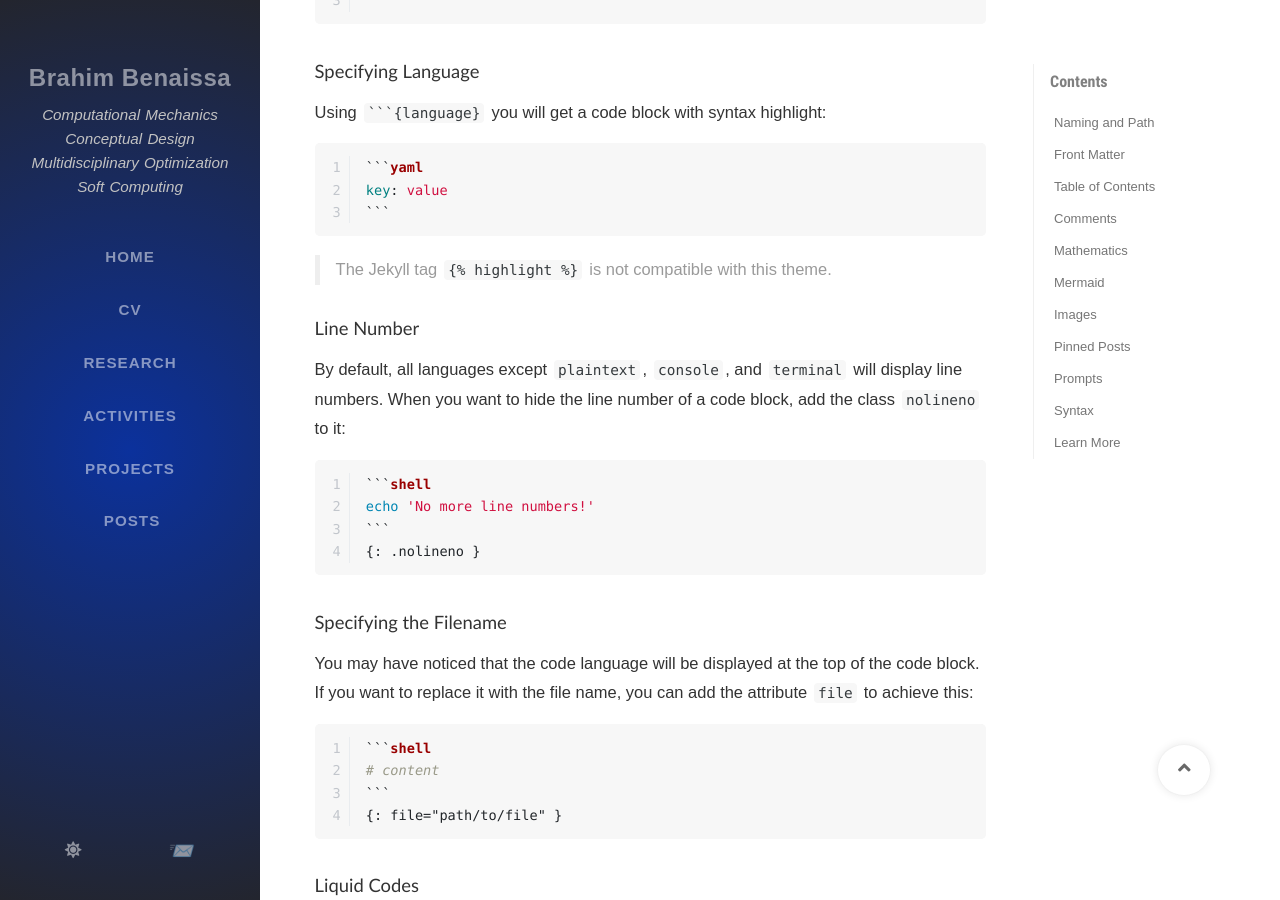
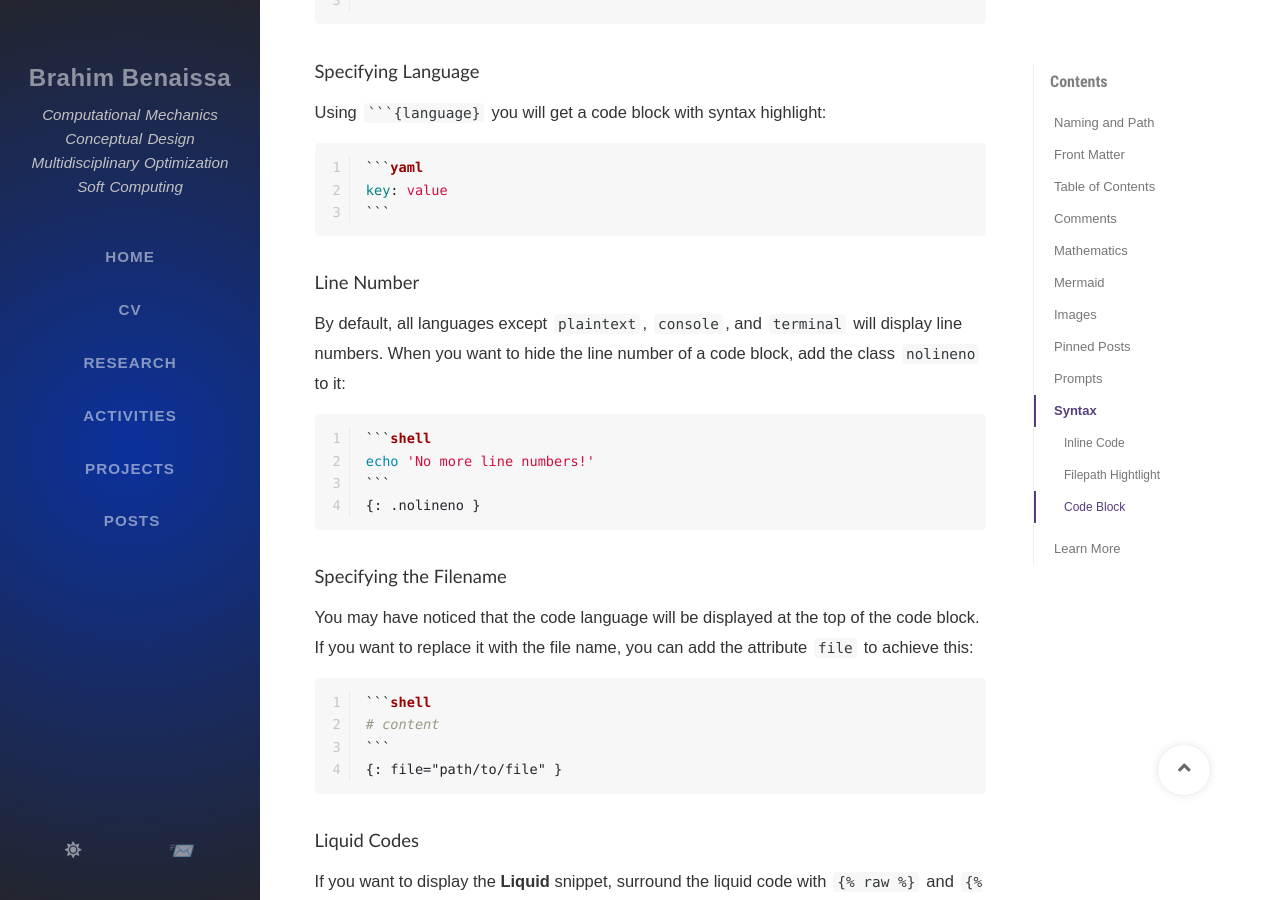
Before and after one commit to Brahim-Benaissa/Brahim-Benaissa.github.io, a Jekyll site: the page built from _posts/2019-08-08-write-a-new-post.md, in a window 1280 px wide and 900 px high, scrolled down 6988 px. Built offline with Jekyll 4.4.1, drawn with Linux system fonts in a browser that asks for light colours; nearby versions of some CDN libraries; some web fonts are replaced; comment, search, counter and statistics services are not loaded.

Commit message:
highlight

`````diff
--- a/_posts/2019-08-08-write-a-new-post.md
+++ b/_posts/2019-08-08-write-a-new-post.md
@@ -305,9 +305,6 @@ key: value
 ```
 ````
 
-> The Jekyll tag `{% highlight %}` is not compatible with this theme.
-{: .prompt-danger }
-
 #### Line Number
 
 By default, all languages except `plaintext`, `console`, and `terminal` will display line numbers. When you want to hide the line number of a code block, add the class `nolineno` to it:
`````
Also changed, not shown: _posts/2020-05-01-write-a-new-post.md (+14 -2 lines).
